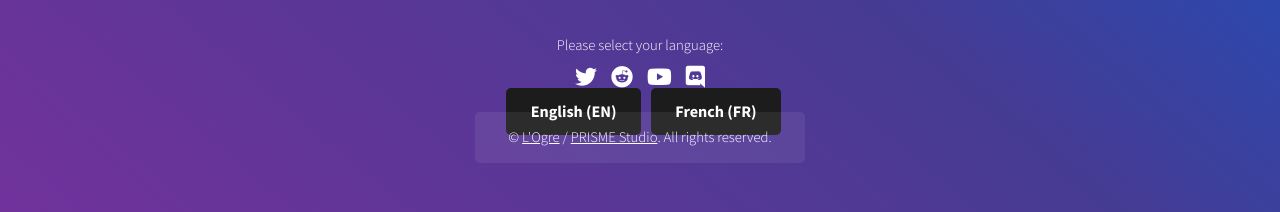
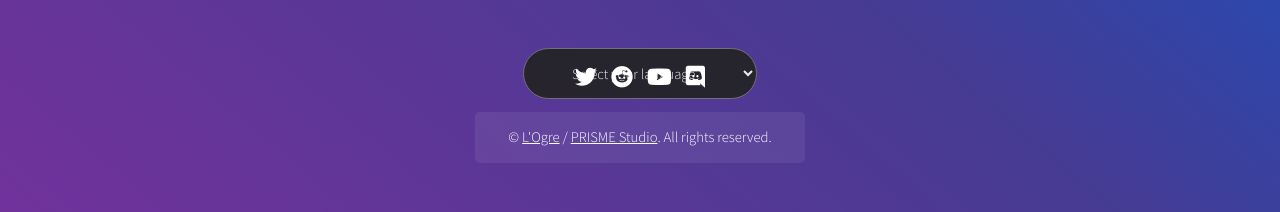
Before and after one commit to prismestudio/freegames, a plain HTML site: page index.html in a window 1280 px wide. Shown: the part 588-800 px from the top of the page. Drawn offline with Linux system fonts and the light colour scheme.

Commit message:
Home Update

```diff
--- a/assets/css/main.css
+++ b/assets/css/main.css
@@ -66,7 +66,17 @@ input::-moz-focus-inner {
 	padding: 0;
 }
 
-input, select, textarea {
+select{
+    border-radius:30px;
+    background:#222;
+    opacity: 90%;
+    color:#FFF;
+    padding:1em 3em;
+    margin:1em 2em;
+    max-width: 90vw;
+}
+
+input, textarea {
 	-moz-appearance: none;
 	-webkit-appearance: none;
 	-ms-appearance: none;
--- a/index.html
+++ b/index.html
@@ -38,11 +38,13 @@
                     <p><span></span></p>
                 </section>
                 <section class="content">
-                    <p>Please select your language:</p>
-                    <ul class="menu">
-                        <li><a href="https://prismestudio.github.io/en/jeuxgratuits.html" class="button alt">English (EN)</a></li>
-                        <li><a href="https://prismestudio.github.io/fr/jeuxgratuits.html" class="button alt">French (FR)</a></li>
-                    </ul>
+                    <form>
+                        <select NAME="ListeUrl" onChange="ChangeUrl(this.form)">
+                            <option SELECTED VALUE="">Select your language </option>
+                            <option value="https://prismestudio.github.io/en/jeuxgratuits.html">English (EN)</option>
+                            <option value="https://prismestudio.github.io/fr/jeuxgratuits.html">Français (FR)</option>
+                        </select>
+                    </form>
                 </section>
             </div>
 
@@ -70,5 +72,14 @@
 			<script src="assets/js/breakpoints.min.js"></script>
 			<script src="assets/js/util.js"></script>
 			<script src="assets/js/main.js"></script>
+            <script language="JavaScript">
+                function ChangeUrl(formulaire)
+                {
+                    if (formulaire.ListeUrl.selectedIndex != 0)
+                    {
+                    location.href = formulaire.ListeUrl.options[formulaire.ListeUrl.selectedIndex].value;
+                    }
+                }
+            </script>
     </body>
 </html>
```
